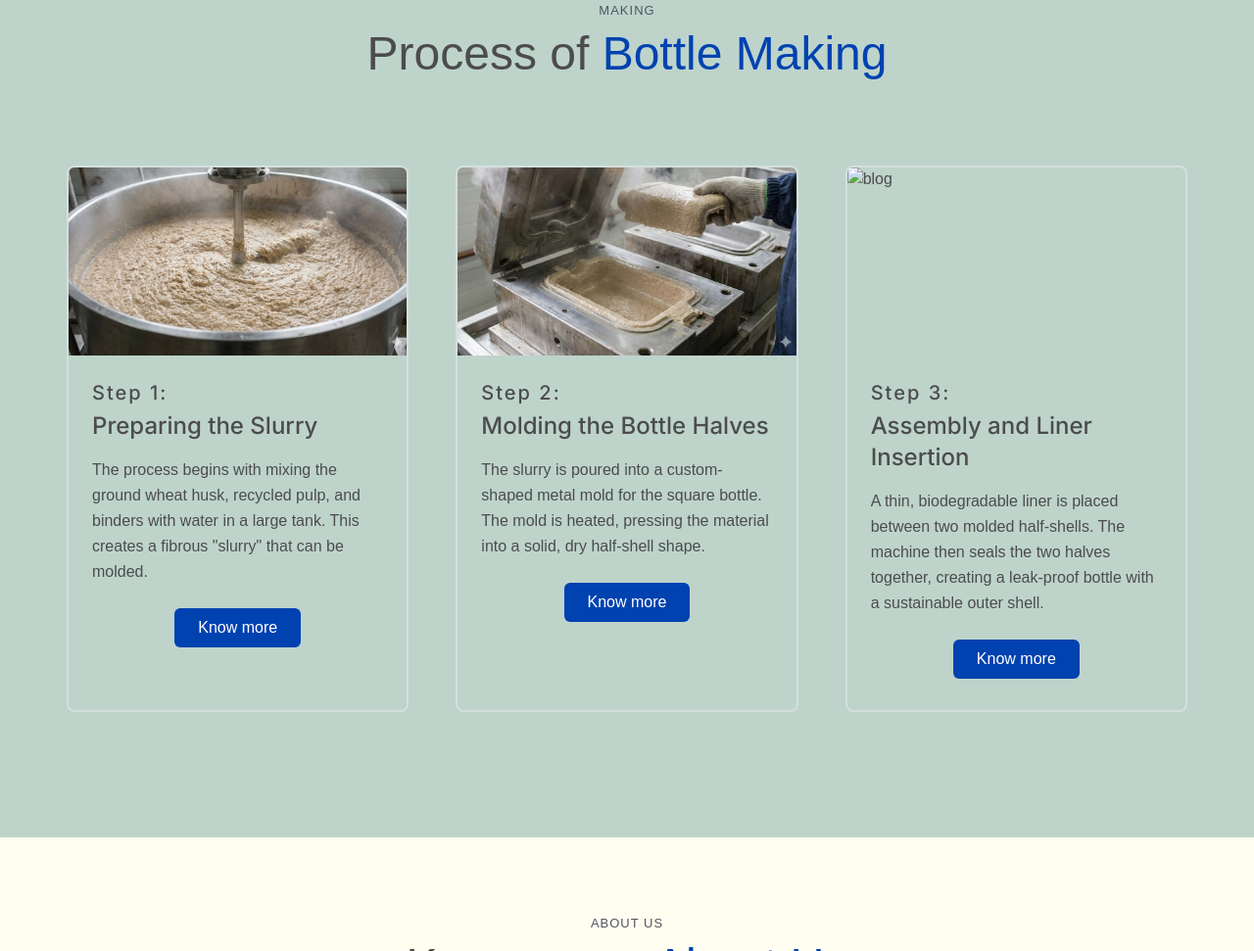
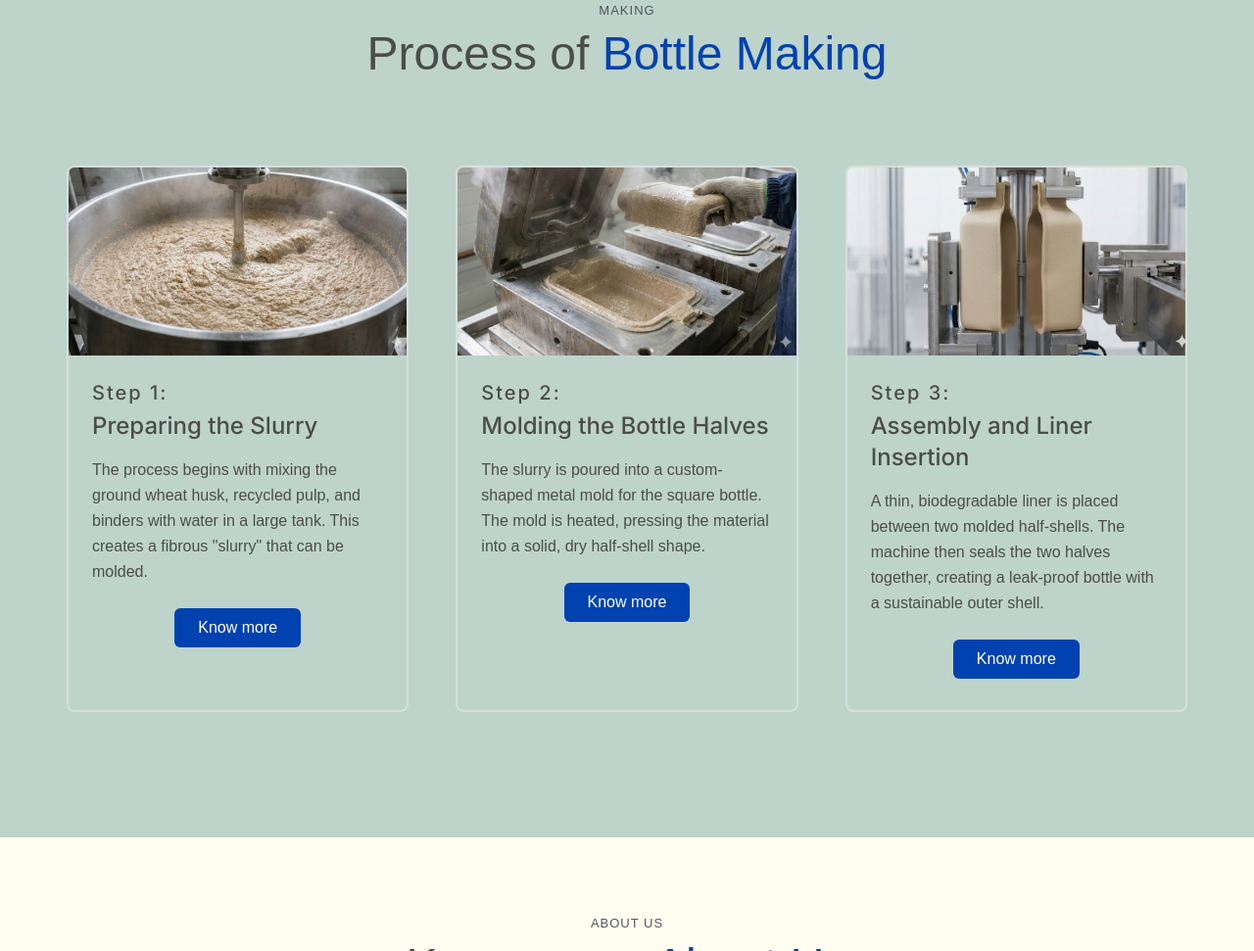
Before and after one commit to himanshu-bara/H2uskO---Ecommerce, a plain HTML site: page index.html in a window 1280 px wide. Shown: the part 2695-3666 px from the top of the page at 98% size. Drawn offline with nearby package versions, Linux system fonts and the light colour scheme; files whose address does not match are found by name.

Commit message:
Update index.html

```diff
--- a/index.html
+++ b/index.html
@@ -662,7 +662,7 @@ Drink smart. Live responsible.</p>
                 </div>
                 <div class="p-4 md:w-1/3">
                   <div class="h-full border-2 border-gray-200 border-opacity-60 rounded-lg overflow-hidden swiper-slide">
-                    <img class="lg:h-48 md:h-36 w-full object-cover object-center img-fluid" src="/assets/img/about-2.webp" alt="blog">
+                    <img class="lg:h-48 md:h-36 w-full object-cover object-center img-fluid" src="/assets/img/image.png" alt="blog">
                     <div class="p-6">
                       <h2 class="tracking-widest text-xl title-font font-medium text-black-350 mb-1">Step 3:</h2>
                       <h1 class="title-font text-2xl font-medium text-black-900 mb-3">Assembly and Liner Insertion</h1>
```
